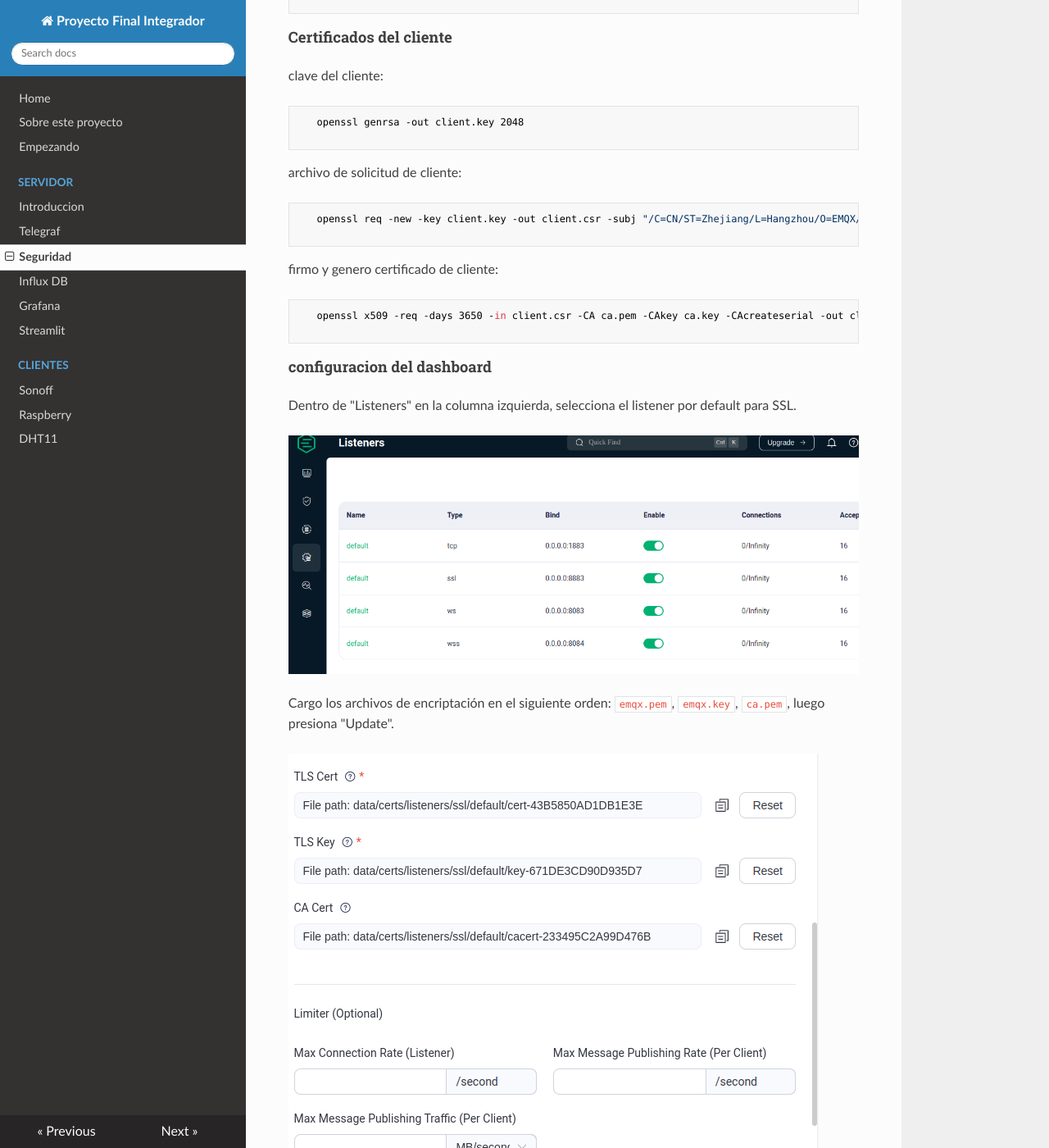
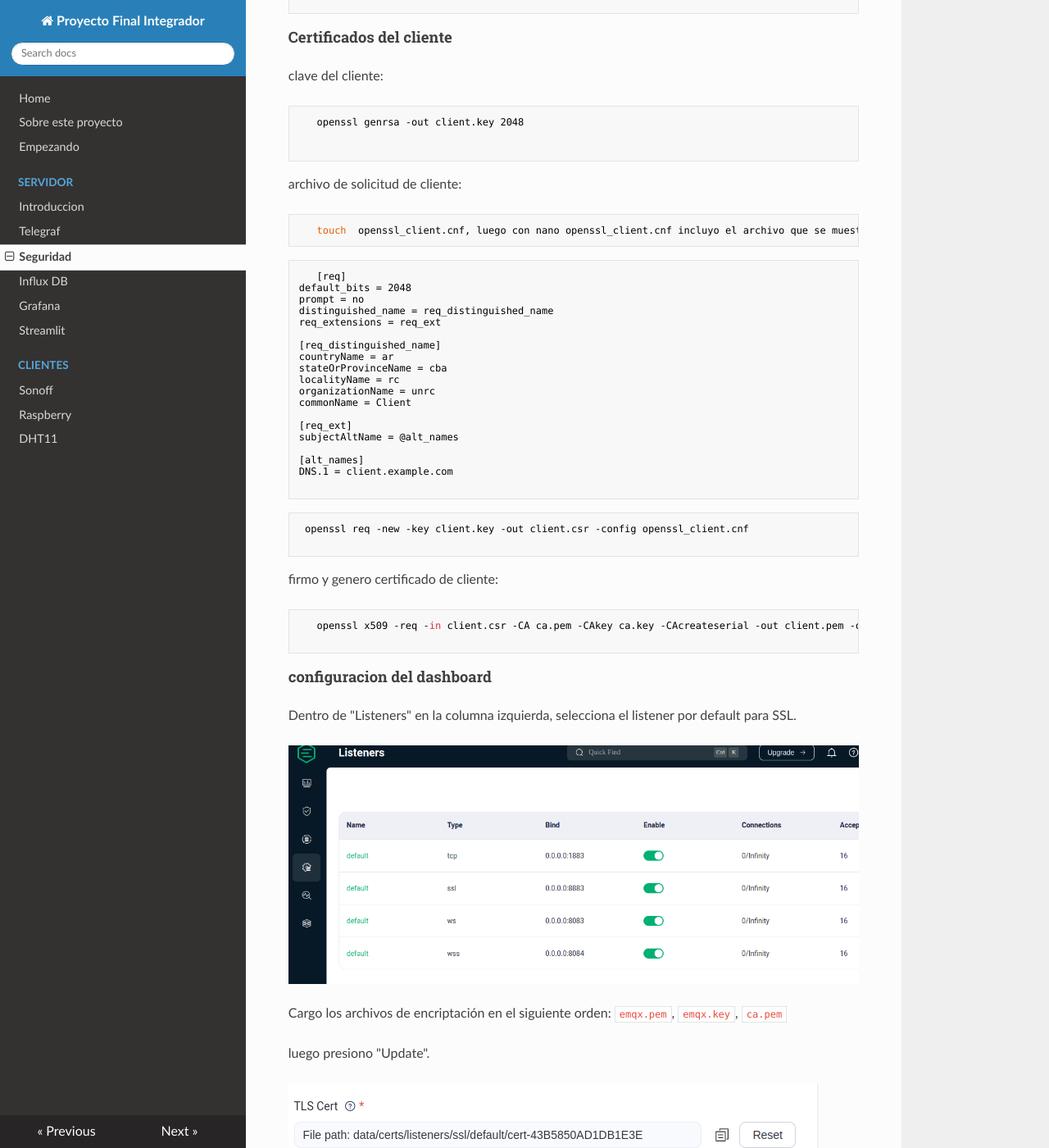
Before and after one commit to danunziata/Aplicaciones_TCP_IP, an MkDocs documentation site: the page built from docs/03-Proyecto_Final/proyecto/documentacion/docs/conf_seguridad.md, in a window 1280 px wide and 1400 px high, scrolled down 7822 px. Shown: the whole window at 82% size. Built offline with MkDocs 1.6.1, drawn with Linux system fonts in a browser that asks for light colours; nearby versions of some CDN libraries.

Commit message:
cambios en conf_seguridad.m nuevas pruebas y cambio en certificado de cliente. nuevos certificados en la carpeta seguridad

````diff
--- a/docs/03-Proyecto_Final/proyecto/documentacion/docs/conf_seguridad.md
+++ b/docs/03-Proyecto_Final/proyecto/documentacion/docs/conf_seguridad.md
@@ -244,16 +244,40 @@
 ```bash
    openssl genrsa -out client.key 2048
 
+
 ```
 archivo de solicitud de cliente:
 ```bash
-   openssl req -new -key client.key -out client.csr -subj "/C=CN/ST=Zhejiang/L=Hangzhou/O=EMQX/CN=client"
+   touch  openssl_client.cnf, luego con nano openssl_client.cnf incluyo el archivo que se muestra abajo:
+```
+```bash
+   [req]
+default_bits = 2048
+prompt = no
+distinguished_name = req_distinguished_name
+req_extensions = req_ext
+
+[req_distinguished_name]
+countryName = ar
+stateOrProvinceName = cba
+localityName = rc
+organizationName = unrc
+commonName = Client
+
+[req_ext]
+subjectAltName = @alt_names
+
+[alt_names]
+DNS.1 = client.example.com
 
 ```
+```bash
+ openssl req -new -key client.key -out client.csr -config openssl_client.cnf
 
+```
 firmo y genero certificado de cliente:
 ```bash
-   openssl x509 -req -days 3650 -in client.csr -CA ca.pem -CAkey ca.key -CAcreateserial -out client.pem
+   openssl x509 -req -in client.csr -CA ca.pem -CAkey ca.key -CAcreateserial -out client.pem -days 3650 -sha256 -extfile openssl.cnf -extensions req_ext
 
 ```
 #### configuracion del dashboard
@@ -261,11 +285,13 @@
 
 ![Dashboard EMQX](./images/lis.png)
 
-Cargo los archivos de encriptación en el siguiente orden: `emqx.pem`, `emqx.key`, `ca.pem`, luego presiona "Update".
+Cargo los archivos de encriptación en el siguiente orden: `emqx.pem`, `emqx.key`, `ca.pem`
+
+luego presiono "Update".
 
 ![Dashboard EMQX](./images/copy.png)
 
  y pongo Force Verify Peer Certificate en true y habilito verify Peer
 ## Pruebas
 ![Dashboard EMQX](./images/p_c.png)
-![Dashboard EMQX](./images/handshake.png)
+![Dashboard EMQX](./images/pruebas_certificados_definitiva.png)
````
Also changed, not shown: docs/03-Proyecto_Final/proyecto/documentacion/docs/images/pruebas_certificados_definitiva.png (added), 8 other files.
